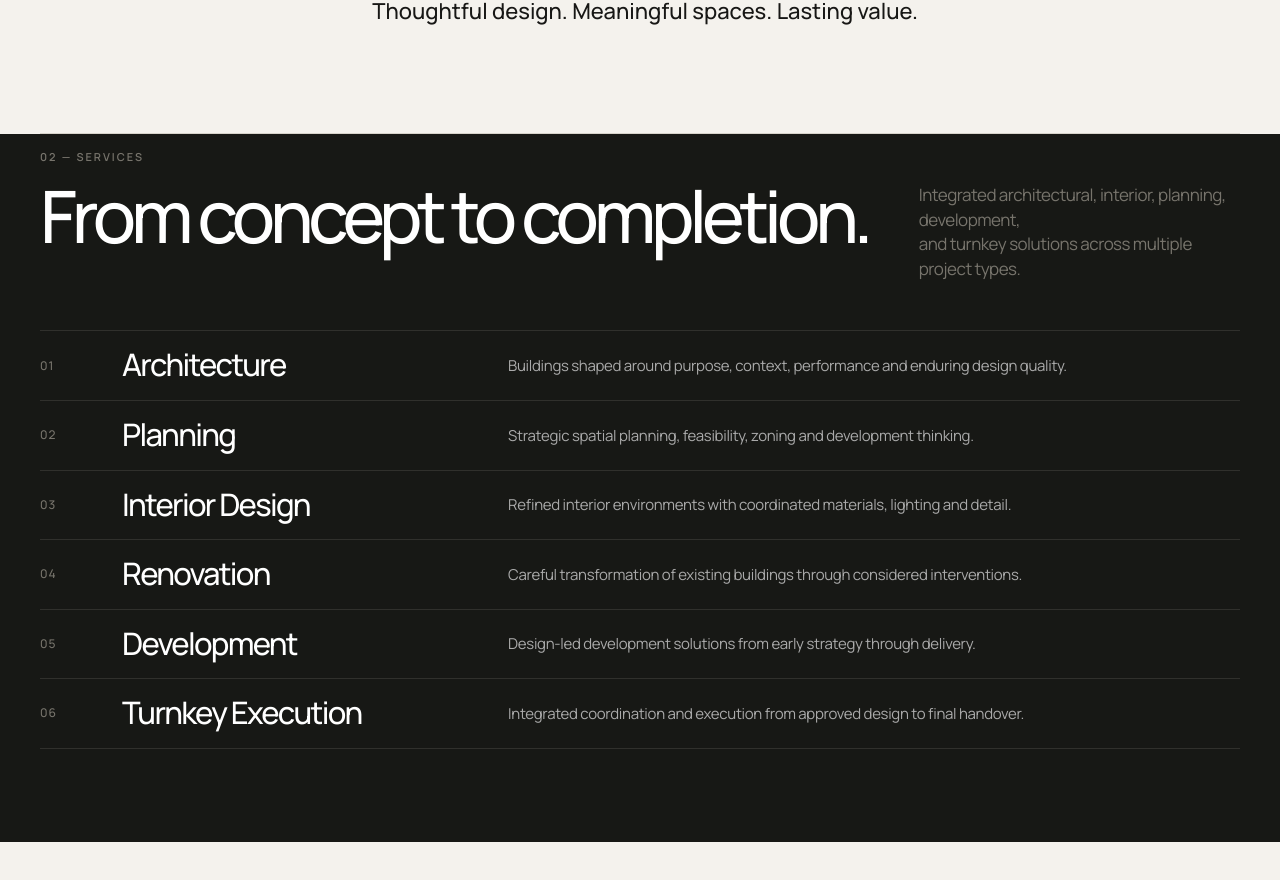
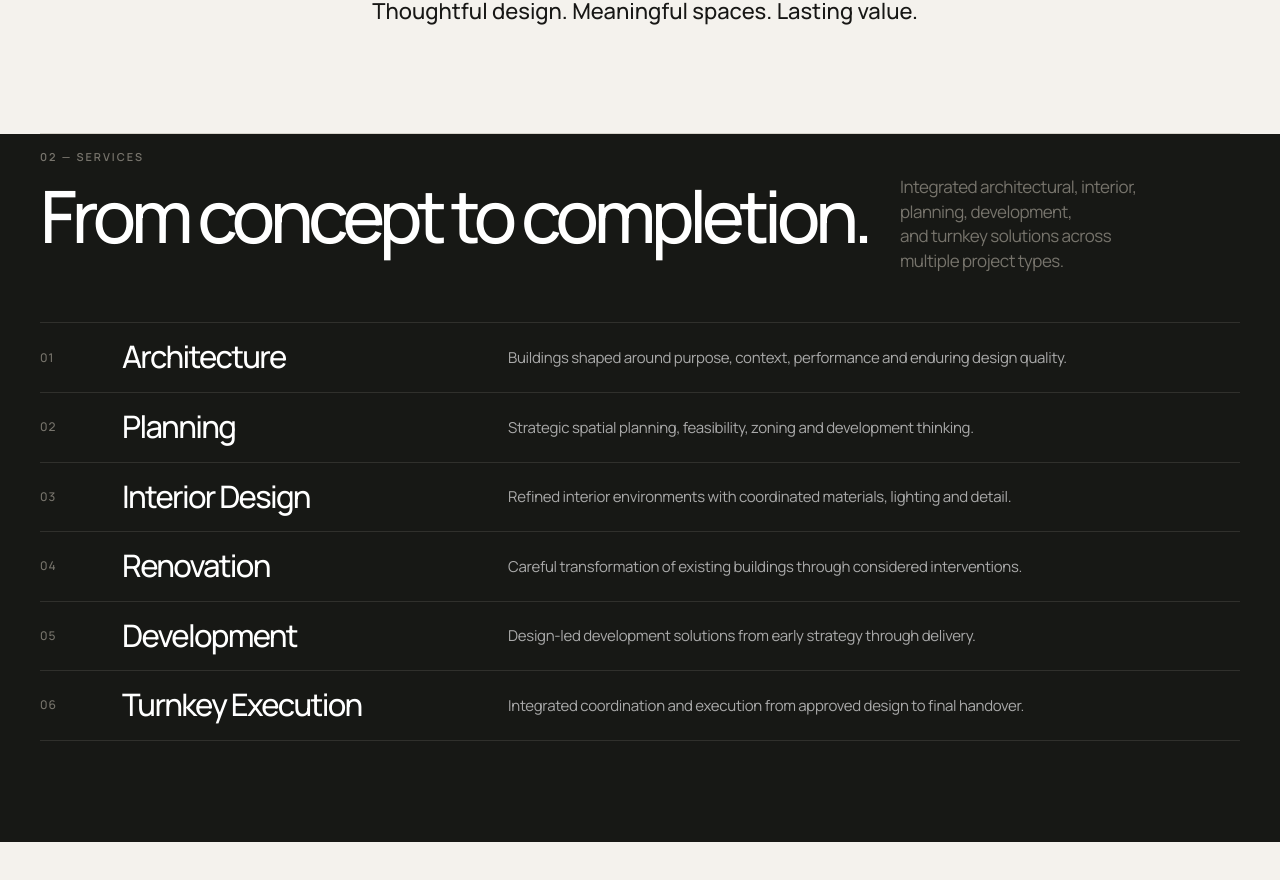
Before and after one commit to dostbaloch12/archvision-3d, a Next.js app: page / in a window 1280 px wide. Shown: the part 1168-2048 px from the top of the page. Built offline with nearby package versions, Linux system fonts and the light colour scheme; no server answers.

Commit message:
Make services intro exactly two lines

```diff
--- a/src/components/StackedServices.jsx
+++ b/src/components/StackedServices.jsx
@@ -39,7 +39,7 @@ export default function StackedServices() {
       aria-labelledby="services-heading"
     >
       <div className="site-container flex min-h-[calc(100svh-92px)] flex-col justify-start pb-5 pt-3 md:pb-6 md:pt-4">
-        <div className="grid gap-8 md:grid-cols-[1.45fr_0.55fr] md:items-start">
+        <div className="grid gap-8 md:grid-cols-[1.25fr_0.75fr] md:items-start">
           <div>
             <p className="text-[11px] font-semibold uppercase tracking-[0.18em] !text-[#77746c]">
               02 — Services
@@ -53,7 +53,7 @@ export default function StackedServices() {
             </h2>
           </div>
 
-          <p className="max-w-[760px] pt-[24px] text-[17px] leading-[1.45] tracking-[-0.03em] !text-[#77746c] md:pt-[34px]">
+          <p className="max-w-none pt-[18px] text-[17px] leading-[1.45] tracking-[-0.03em] !text-[#77746c] md:pt-[26px]">
             Integrated architectural, interior, planning, development,
             <br />
             and turnkey solutions across multiple project types.
```
